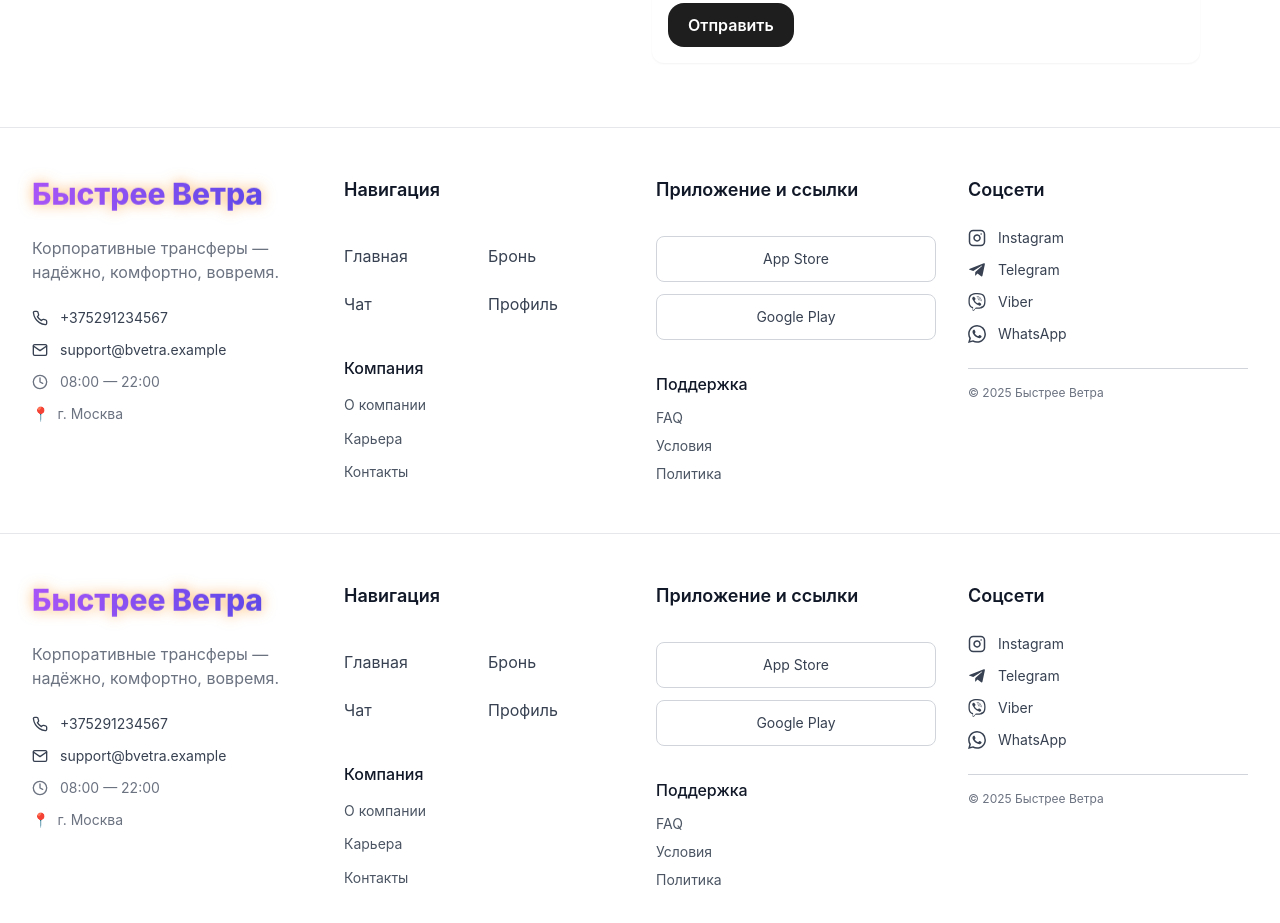
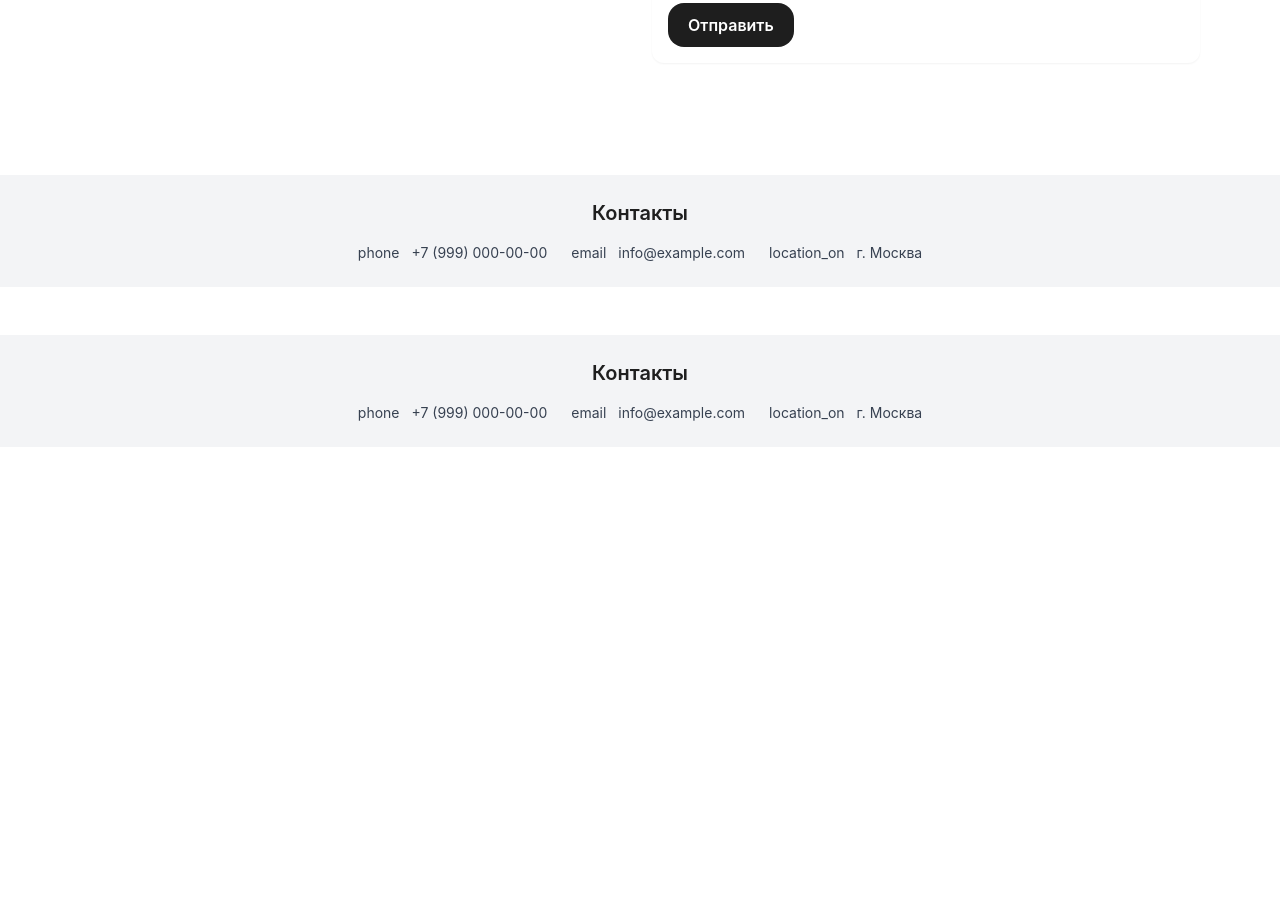
Before and after one commit to skufig/bvetra, a Next.js app: page / in a window 1280 px wide. Shown: the part 2840-3763 px from the top of the page. After the commit the page ends 3287 px from the top, so only its background shows below. Built offline with nearby package versions, Linux system fonts and the light colour scheme.

Commit message:
Update Footer.tsx

```diff
--- a/src/components/Footer.tsx
+++ b/src/components/Footer.tsx
@@ -1,234 +1,66 @@
-import React, { useEffect, useState } from 'react'
-import { FiPhone, FiMail, FiClock, FiInstagram, FiHome, FiMessageCircle, FiUser } from 'react-icons/fi'
-import { FaTelegramPlane } from 'react-icons/fa'
-import { SiViber, SiWhatsapp } from 'react-icons/si'
-import BookingModal from './BookingModal'
-import ChatModal from './ChatModal'
-import ProfileModal from './ProfileModal'
-import BottomNav from './BottomNav'
+// src/components/Footer.tsx
 
-// Константы
-const CONTACT_INFO = {
-  phone: '+375291234567',
-  email: 'support@bvetra.example',
-  workHours: '08:00 — 22:00',
-  address: 'г. Москва'
-} as const
+import React from 'react'
 
-const SOCIAL_LINKS = [
-  { icon: FiInstagram, name: 'Instagram', href: 'https://instagram.com' },
-  { icon: FaTelegramPlane, name: 'Telegram', href: 'https://t.me' },
-  { icon: SiViber, name: 'Viber', href: '#' },
-  { icon: SiWhatsapp, name: 'WhatsApp', href: '#' }
-] as const
+// Объявление интерфейса для пропсов компонента ContactItem
+interface ContactItemProps {
+  icon: React.ReactNode
+  content: string
+  href?: string
+  isMuted?: boolean
+}
 
-const NAVIGATION_LINKS = {
-  ru: [
-    { label: 'Главная', icon: FiHome, action: 'home' },
-    { label: 'Бронь', action: 'booking' },
-    { label: 'Чат', icon: FiMessageCircle, action: 'chat' },
-    { label: 'Профиль', icon: FiUser, action: 'profile' }
-  ],
-  en: [
-    { label: 'Home', icon: FiHome, action: 'home' },
-    { label: 'Booking', action: 'booking' },
-    { label: 'Chat', icon: FiMessageCircle, action: 'chat' },
-    { label: 'Profile', icon: FiUser, action: 'profile' }
-  ]
-} as const
+// Компонент ContactItem
+function ContactItem({ icon, content, href, isMuted }: ContactItemProps) {
+  const className = `flex items-center gap-3 text-sm ${
+    isMuted
+      ? 'text-gray-500 dark:text-gray-400'
+      : 'text-gray-700 dark:text-gray-300 hover:text-gray-900 dark:hover:text-white cursor-pointer'
+  }`
 
-const COMPANY_LINKS = {
-  ru: ['О компании', 'Карьера', 'Контакты'],
-  en: ['About', 'Careers', 'Contacts']
-} as const
-
-const SUPPORT_LINKS = {
-  ru: ['FAQ', 'Условия', 'Политика'],
-  en: ['FAQ', 'Terms', 'Privacy']
-} as const
-
-export default function Footer({ langProp }: { langProp?: 'ru' | 'en' }) {
-  const [lang, setLang] = useState<'ru' | 'en'>(() => {
-    try {
-      const stored = typeof window !== 'undefined' ? localStorage.getItem('lang') : null
-      return langProp || (stored === 'en' ? 'en' : 'ru')
-    } catch {
-      return langProp || 'ru'
-    }
-  })
-
-  useEffect(() => {
-    if (langProp && langProp !== lang) {
-      setLang(langProp)
-      try {
-        localStorage.setItem('lang', langProp)
-      } catch {}
-    }
-  }, [langProp])
-
-  const isEn = lang === 'en'
-  const [openBooking, setOpenBooking] = useState(false)
-  const [openChat, setOpenChat] = useState(false)
-  const [openProfile, setOpenProfile] = useState(false)
-
-  // Общие стили
-  const sectionTitle = "font-semibold mb-4 text-lg text-gray-900 dark:text-white"
-  const linkStyle = "text-sm text-gray-600 dark:text-gray-400 hover:text-gray-900 dark:hover:text-white transition-colors"
-  const buttonStyle = "w-full text-left py-2 hover:underline transition-all text-gray-700 dark:text-gray-300"
-
-  const handleNavigation = (action: string) => {
-    switch (action) {
-      case 'home':
-        window.scrollTo({ top: 0, behavior: 'smooth' })
-        break
-      case 'booking':
-        setOpenBooking(true)
-        break
-      case 'chat':
-        setOpenChat(true)
-        break
-      case 'profile':
-        setOpenProfile(true)
-        break
-    }
+  if (href) {
+    return (
+      <a href={href} className={className}>
+        {icon}
+        {content}
+      </a>
+    )
   }
 
   return (
-    <>
-      {/* Основной футер */}
-      <footer className="bg-white dark:bg-[#071018] border-t border-gray-200 dark:border-gray-800 relative z-10">
-        <div className="max-w-7xl mx-auto px-4 py-12 sm:px-6 lg:px-8">
-          {/* Контент */}
-          <div className="grid grid-cols-1 md:grid-cols-2 lg:grid-cols-4 gap-8">
-
-            {/* Брендинг и контакты */}
-            <div className="space-y-6">
-              <h2 className="font-extrabold text-2xl lg:text-3xl leading-tight bg-clip-text text-transparent bg-gradient-to-r from-purple-500 to-indigo-600 mb-2 animate-fire">
-                Быстрее Ветра
-              </h2>
-              <p className="text-gray-500 dark:text-gray-400 text-sm lg:text-base leading-relaxed">
-                {isEn ? 'Corporate transfers — reliable, comfortable, punctual.' : 'Корпоративные трансферы — надёжно, комфортно, вовремя.'}
-              </p>
-              {/* Контакты */}
-              <div className="space-y-3">
-                <ContactItem icon={FiPhone} content={CONTACT_INFO.phone} href={`tel:${CONTACT_INFO.phone}`} />
-                <ContactItem icon={FiMail} content={CONTACT_INFO.email} href={`mailto:${CONTACT_INFO.email}`} />
-                <ContactItem icon={FiClock} content={CONTACT_INFO.workHours} isMuted />
-                <div className="flex items-center gap-2 text-gray-500 dark:text-gray-400 text-sm">
-                  <span>📍</span>
-                  <span>{CONTACT_INFO.address}</span>
-                </div>
-              </div>
-            </div>
-
-            {/* Навигация */}
-            <div className="space-y-8">
-              <h4 className={sectionTitle}>{isEn ? 'Navigation' : 'Навигация'}</h4>
-              <div className="grid grid-cols-2 gap-2">
-                {NAVIGATION_LINKS[lang].map((item, index) => (
-                  <button key={index} onClick={() => handleNavigation(item.action)} className={buttonStyle}>
-                    {item.label}
-                  </button>
-                ))}
-              </div>
-              {/* Компания */}
-              <div>
-                <h5 className="font-medium mb-3 text-gray-900 dark:text-white">{isEn ? 'Company' : 'Компания'}</h5>
-                <ul className="space-y-2">
-                  {COMPANY_LINKS[lang].map((link, index) => (
-                    <li key={index}>
-                      <span className={linkStyle}>{link}</span>
-                    </li>
-                  ))}
-                </ul>
-              </div>
-            </div>
-
-            {/* Приложение и Поддержка */}
-            <div className="space-y-8">
-              <h4 className={sectionTitle}>{isEn ? 'App & Links' : 'Приложение и ссылки'}</h4>
-              <div className="flex flex-col gap-3 max-w-xs">
-                <button className="px-4 py-3 rounded-lg border border-gray-300 dark:border-gray-600 hover:border-gray-400 dark:hover:border-gray-500 transition-colors text-sm text-gray-700 dark:text-gray-300 hover:bg-gray-50 dark:hover:bg-gray-800">
-                  App Store
-                </button>
-                <button className="px-4 py-3 rounded-lg border border-gray-300 dark:border-gray-600 hover:border-gray-400 dark:hover:border-gray-500 transition-colors text-sm text-gray-700 dark:text-gray-300 hover:bg-gray-50 dark:hover:bg-gray-800">
-                  Google Play
-                </button>
-              </div>
-              {/* Поддержка */}
-              <div>
-                <h5 className="font-medium mb-3 text-gray-900 dark:text-white">{isEn ? 'Support' : 'Поддержка'}</h5>
-                <div className="space-y-2">
-                  {SUPPORT_LINKS[lang].map((link, index) => (
-                    <div key={index} className={linkStyle}>{link}</div>
-                  ))}
-                </div>
-              </div>
-            </div>
-
-            {/* Соцсети */}
-            <div className="space-y-6">
-              <h4 className={sectionTitle}>{isEn ? 'Social' : 'Соцсети'}</h4>
-              <div className="space-y-3">
-                {SOCIAL_LINKS.map((social, index) => (
-                  <SocialLink key={index} icon={social.icon} name={social.name} href={social.href} />
-                ))}
-              </div>
-              {/* Копирайт */}
-              <div className="text-xs text-gray-500 dark:text-gray-400 pt-4 border-t border-gray-300 dark:border-gray-700">
-                © {new Date().getFullYear()} Быстрее Ветра
-              </div>
-            </div>
-          </div>
-        </div>
-      </footer>
-
-      {/* Модальные окна */}
-      <BookingModal open={openBooking} onClose={() => setOpenBooking(false)} lang={lang} />
-      <ChatModal open={openChat} onClose={() => setOpenChat(false)} lang={lang} />
-      <ProfileModal open={openProfile} onClose={() => setOpenProfile(false)} />
-
-      {/* Нижняя навигация */}
-      <BottomNav onOpenBooking={() => setOpenBooking(true)} onOpenChat={() => setOpenChat(true)} phone={CONTACT_INFO.phone} lang={lang} />
-    </>
-  )
-}
-
-// Вспомогательные компоненты
-function ContactItem({ icon: Icon, content, href, isMuted }: ContactItemProps) {
-  const className = `flex items-center gap-3 text-sm ${
-    isMuted ? 'text-gray-500 dark:text-gray-400' : 'text-gray-700 dark:text-gray-300 hover:text-gray-900 dark:hover:text-white cursor-pointer'
-  }`
-  const contentElement = (
-    <>
-      <Icon size={16} />
-      <span>{content}</span>
-    </>
-  )
-  if (href && !isMuted) {
-    return (
-      <a href={href} className={className}>
-        {contentElement}
-      </a>
-    )
-  }
-  return (
     <div className={className}>
-      {contentElement}
+      {icon}
+      {content}
     </div>
   )
 }
 
-function SocialLink({ icon: Icon, name, href }: SocialLinkProps) {
+// Основной компонент Footer
+const Footer: React.FC = () => {
   return (
-    <a
-      href={href}
-      target="_blank"
-      rel="noopener noreferrer"
-      className="flex items-center gap-3 text-gray-700 dark:text-gray-300 hover:text-gray-900 dark:hover:text-white transition-colors group"
-    >
-      <Icon size={18} className="group-hover:scale-110 transition-transform" />
-      <span className="text-sm">{name}</span>
-    </a>
+    <footer className="bg-gray-100 dark:bg-gray-800 p-6 mt-12">
+      <div className="max-w-6xl mx-auto text-center">
+        <h2 className="text-xl font-semibold mb-4">Контакты</h2>
+        <div className="flex justify-center space-x-6">
+          {/* Используйте иконки по необходимости */}
+          <ContactItem
+            icon={<span className="material-icons">phone</span>}
+            content="+7 (999) 000-00-00"
+          />
+          <ContactItem
+            icon={<span className="material-icons">email</span>}
+            content="info@example.com"
+            href="mailto:info@example.com"
+          />
+          <ContactItem
+            icon={<span className="material-icons">location_on</span>}
+            content="г. Москва"
+            href="https://maps.google.com/?q=г. Москва"
+          />
+        </div>
+      </div>
+    </footer>
   )
 }
+
+export default Footer
```
